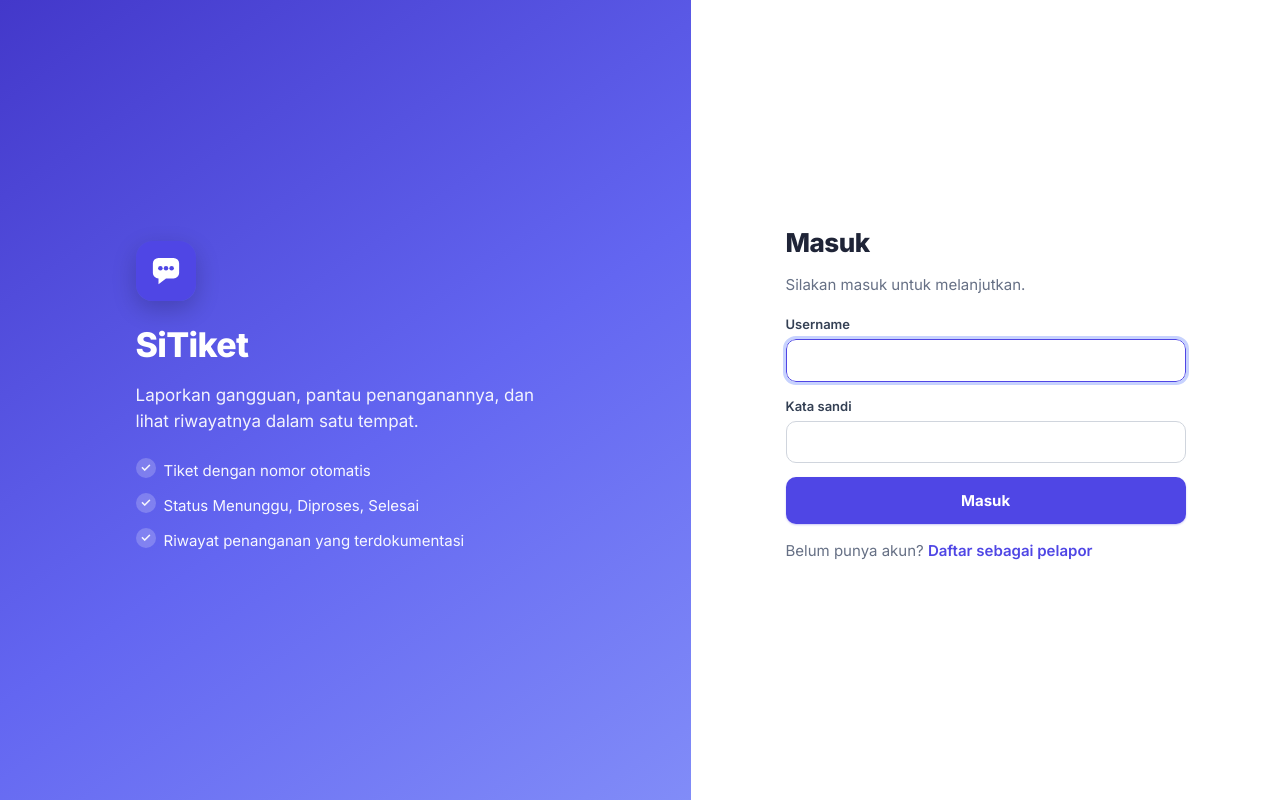
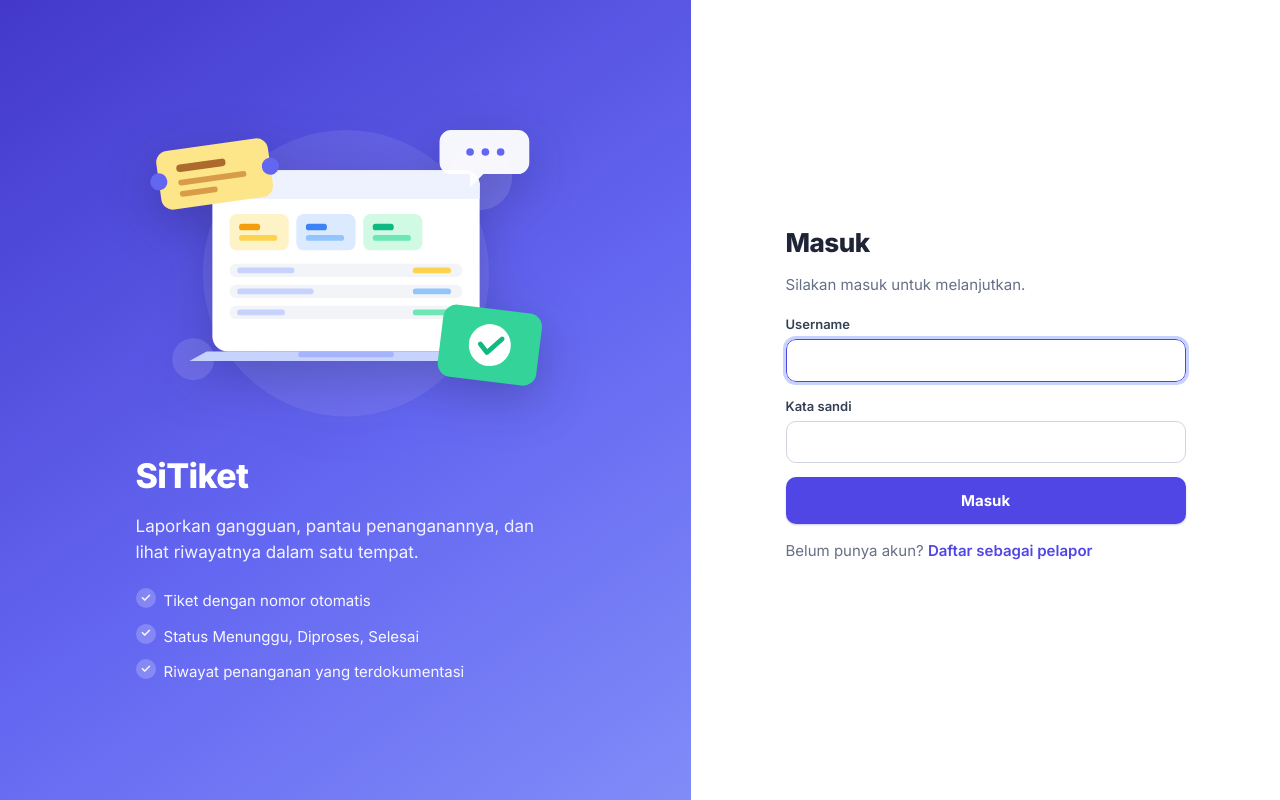
Before and after one commit to tguh182/helpdesk-capstone, a Flask app: page /login?next=/tiket in a window 1280 px wide. Run offline with Flask 3, Linux system fonts and the light colour scheme.

Commit message:
Tambah ilustrasi pada tampilan SiTiket
Co-Authored-By: Claude Sonnet 5.5 <noreply@anthropic.com>
Claude-Session: https://claude.ai/code/session_01EYcqo9bz3YdzMABC9yzZCL

```diff
--- a/static/style.css
+++ b/static/style.css
@@ -90,3 +90,21 @@ body.auth .foot{display:none}
   .who-t{display:none}.bar-in{gap:8px 12px}
   h1{font-size:22px}th,td{padding:10px 8px}
 }
+
+/* ilustrasi & elemen tambahan */
+.ill{display:block;width:100%;height:auto}
+.hero-in .ill{max-width:430px;margin:0 0 24px;filter:drop-shadow(0 14px 24px rgba(30,27,75,.3))}
+.hero-in .logo{display:none}
+.banner{display:flex;align-items:center;justify-content:space-between;gap:24px;background:linear-gradient(120deg,#4338CA,#6366F1 60%,#818CF8);color:#fff;border-radius:var(--r);padding:26px 32px;margin-bottom:20px;box-shadow:var(--sh);overflow:hidden}
+.banner h1{color:#fff;margin:0 0 6px}.banner p{margin:0 0 16px;opacity:.92;max-width:480px;font-size:16px}
+.banner .ill{width:230px;flex:none;margin:-10px 0}
+.btn.light{background:#fff;color:var(--p-d);box-shadow:none}.btn.light:hover{background:#EEF2FF}
+.stat{padding-right:64px}
+.stat .ic{position:absolute;right:16px;top:16px;width:38px;height:38px;border-radius:11px;display:grid;place-items:center;background:var(--p-l);color:var(--p)}
+.stat .ic svg{width:21px;height:21px}
+.st-menunggu .ic{background:#FFFAEB;color:#B54708}.st-diproses .ic{background:#EFF8FF;color:#175CD3}.st-selesai .ic{background:#ECFDF3;color:#067647}.stat.warn .ic{background:#FEF3F2;color:var(--bad)}
+.empty{text-align:center;padding:26px 10px;color:var(--m)}.empty svg{width:170px;height:auto;display:block;margin:0 auto 6px}.empty p{margin:0;font-weight:600}
+.form-split{display:grid;grid-template-columns:minmax(0,1.5fr) minmax(260px,1fr);gap:20px;align-items:start}
+.tips{background:linear-gradient(180deg,#F5F7FF,#fff)}.tips .ill{max-width:240px;margin:0 auto 10px}.tips ul{margin:0;padding-left:20px;color:#475467}.tips li{margin-bottom:6px}
+.card.center{text-align:center}.card.center .ill{max-width:200px;margin:0 auto 10px}
+@media(max-width:820px){.form-split{grid-template-columns:1fr}.banner .ill{display:none}.stat{padding-right:60px}}
--- /dev/null
+++ b/templates/_ill_banner.html
@@ -0,0 +1 @@
+<svg class="ill" viewBox="0 0 220 140" fill="none" aria-hidden="true"><rect x="44" y="22" width="132" height="86" rx="12" fill="#fff" opacity=".95"/><rect x="58" y="38" width="104" height="10" rx="5" fill="#C7D2FE"/><rect x="58" y="58" width="74" height="8" rx="4" fill="#E0E7FF"/><rect x="58" y="76" width="90" height="8" rx="4" fill="#E0E7FF"/><circle cx="160" cy="88" r="24" fill="#34D399"/><path d="m149 88 8 8 14-16" stroke="#fff" stroke-width="5" stroke-linecap="round" stroke-linejoin="round"/><g transform="rotate(-10 44 40)"><rect x="12" y="14" width="64" height="38" rx="9" fill="#FDE68A"/><rect x="24" y="26" width="30" height="6" rx="3" fill="#92400E" opacity=".6"/><rect x="24" y="38" width="22" height="5" rx="2.5" fill="#B45309" opacity=".4"/></g><circle cx="196" cy="30" r="10" fill="#fff" opacity=".3"/><circle cx="20" cy="112" r="7" fill="#fff" opacity=".3"/></svg>
--- /dev/null
+++ b/templates/_ill_empty.html
@@ -0,0 +1 @@
+<div class="empty"><svg viewBox="0 0 200 150" fill="none" aria-hidden="true"><ellipse cx="100" cy="130" rx="64" ry="8" fill="#E5E7EF"/><path d="M38 78 58 34h84l20 44v38a8 8 0 0 1-8 8H46a8 8 0 0 1-8-8z" fill="#EEF2FF" stroke="#A5B4FC" stroke-width="3" stroke-linejoin="round"/><path d="M38 78h42a20 20 0 0 0 40 0h42" stroke="#A5B4FC" stroke-width="3"/><circle cx="100" cy="30" r="16" fill="#6366F1"/><path d="m92 30 6 6 11-12" stroke="#fff" stroke-width="4" stroke-linecap="round" stroke-linejoin="round"/></svg><p>{{ pesan or 'Belum ada tiket.' }}</p></div>
--- /dev/null
+++ b/templates/_ill_error.html
@@ -0,0 +1 @@
+<svg class="ill" viewBox="0 0 220 160" fill="none" aria-hidden="true"><circle cx="110" cy="80" r="66" fill="#EEF2FF"/><path d="M110 34 168 128H52z" fill="#fff" stroke="#A5B4FC" stroke-width="4" stroke-linejoin="round"/><rect x="104" y="64" width="12" height="34" rx="6" fill="#6366F1"/><circle cx="110" cy="111" r="7" fill="#6366F1"/></svg>
--- /dev/null
+++ b/templates/_ill_form.html
@@ -0,0 +1 @@
+<svg class="ill" viewBox="0 0 260 200" fill="none" aria-hidden="true"><circle cx="130" cy="100" r="86" fill="#EEF2FF"/><rect x="70" y="36" width="120" height="140" rx="14" fill="#fff" stroke="#C7D2FE" stroke-width="3"/><rect x="104" y="26" width="52" height="20" rx="8" fill="#6366F1"/><rect x="86" y="64" width="88" height="8" rx="4" fill="#C7D2FE"/><rect x="86" y="84" width="64" height="8" rx="4" fill="#E0E7FF"/><rect x="86" y="104" width="88" height="8" rx="4" fill="#E0E7FF"/><circle cx="94" cy="140" r="9" fill="#34D399"/><path d="m90 140 3 3 6-7" stroke="#fff" stroke-width="2.5" stroke-linecap="round" stroke-linejoin="round"/><rect x="110" y="136" width="56" height="8" rx="4" fill="#D1FAE5"/><g transform="rotate(18 204 70)"><rect x="176" y="48" width="52" height="40" rx="9" fill="#FDE68A"/><circle cx="176" cy="68" r="6" fill="#EEF2FF"/><circle cx="228" cy="68" r="6" fill="#EEF2FF"/><rect x="186" y="62" width="30" height="6" rx="3" fill="#B45309" opacity=".6"/><rect x="186" y="74" width="20" height="5" rx="2.5" fill="#B45309" opacity=".4"/></g><path d="M36 56a14 14 0 0 1 14-14h20a14 14 0 0 1 14 14v10a14 14 0 0 1-14 14H58l-10 10V80h-0a14 14 0 0 1-12-14z" fill="#6366F1"/><circle cx="48" cy="61" r="3" fill="#fff"/><circle cx="58" cy="61" r="3" fill="#fff"/><circle cx="68" cy="61" r="3" fill="#fff"/></svg>
--- /dev/null
+++ b/templates/_ill_hero.html
@@ -0,0 +1,16 @@
+<svg class="ill" viewBox="0 0 440 330" fill="none" xmlns="http://www.w3.org/2000/svg" aria-hidden="true">
+<circle cx="220" cy="170" r="150" fill="#fff" opacity=".08"/><circle cx="360" cy="70" r="34" fill="#fff" opacity=".12"/><circle cx="60" cy="260" r="22" fill="#fff" opacity=".12"/>
+<rect x="80" y="62" width="280" height="190" rx="16" fill="#fff"/>
+<rect x="80" y="62" width="280" height="30" rx="16" fill="#EEF2FF"/><rect x="80" y="76" width="280" height="16" fill="#EEF2FF"/>
+<circle cx="100" cy="77" r="4.5" fill="#F87171"/><circle cx="116" cy="77" r="4.5" fill="#FBBF24"/><circle cx="132" cy="77" r="4.5" fill="#34D399"/>
+<rect x="98" y="108" width="62" height="38" rx="8" fill="#FEF3C7"/><rect x="168" y="108" width="62" height="38" rx="8" fill="#DBEAFE"/><rect x="238" y="108" width="62" height="38" rx="8" fill="#D1FAE5"/>
+<rect x="108" y="118" width="22" height="7" rx="3" fill="#F59E0B"/><rect x="178" y="118" width="22" height="7" rx="3" fill="#3B82F6"/><rect x="248" y="118" width="22" height="7" rx="3" fill="#10B981"/>
+<rect x="108" y="130" width="40" height="6" rx="3" fill="#FCD34D"/><rect x="178" y="130" width="40" height="6" rx="3" fill="#93C5FD"/><rect x="248" y="130" width="40" height="6" rx="3" fill="#6EE7B7"/>
+<rect x="98" y="160" width="244" height="14" rx="7" fill="#F3F4F8"/><rect x="98" y="182" width="244" height="14" rx="7" fill="#F3F4F8"/><rect x="98" y="204" width="244" height="14" rx="7" fill="#F3F4F8"/>
+<rect x="106" y="164" width="60" height="6" rx="3" fill="#C7D2FE"/><rect x="106" y="186" width="80" height="6" rx="3" fill="#C7D2FE"/><rect x="106" y="208" width="50" height="6" rx="3" fill="#C7D2FE"/>
+<rect x="290" y="164" width="40" height="6" rx="3" fill="#FCD34D"/><rect x="290" y="186" width="40" height="6" rx="3" fill="#93C5FD"/><rect x="290" y="208" width="40" height="6" rx="3" fill="#6EE7B7"/>
+<path d="M56 262h328l-18-10H74z" fill="#C7D2FE"/><rect x="170" y="252" width="100" height="6" rx="3" fill="#A5B4FC"/>
+<g transform="rotate(-8 90 70)"><rect x="24" y="34" width="118" height="62" rx="12" fill="#FDE68A"/><circle cx="24" cy="65" r="9" fill="#6366F1"/><circle cx="142" cy="65" r="9" fill="#6366F1"/><rect x="44" y="50" width="52" height="8" rx="4" fill="#92400E" opacity=".75"/><rect x="44" y="66" width="72" height="6" rx="3" fill="#B45309" opacity=".5"/><rect x="44" y="78" width="40" height="6" rx="3" fill="#B45309" opacity=".5"/></g>
+<g transform="rotate(7 360 250)"><rect x="318" y="206" width="104" height="76" rx="14" fill="#34D399"/><circle cx="370" cy="244" r="22" fill="#fff"/><path d="m360 244 8 8 14-16" stroke="#10B981" stroke-width="5" stroke-linecap="round" stroke-linejoin="round"/></g>
+<path d="M330 20h70a12 12 0 0 1 12 12v22a12 12 0 0 1-12 12h-36l-14 14v-14h-20a12 12 0 0 1-12-12V32a12 12 0 0 1 12-12z" fill="#fff" opacity=".95"/><circle cx="350" cy="43" r="4" fill="#6366F1"/><circle cx="366" cy="43" r="4" fill="#6366F1"/><circle cx="382" cy="43" r="4" fill="#6366F1"/>
+</svg>
--- a/templates/daftar.html
+++ b/templates/daftar.html
@@ -1,6 +1,6 @@
 {% extends 'base.html' %}{% block title %}Daftar{% endblock %}
 {% block bodyclass %}auth{% endblock %}
-{% block outer %}<div class="auth-hero"><div class="hero-in">{% include '_logo.html' %}<h2>{{ APP_NAME }}</h2><p>Daftar sebagai pelapor untuk mulai membuat dan memantau laporan gangguan.</p></div></div>
+{% block outer %}<div class="auth-hero"><div class="hero-in">{% include '_ill_hero.html' %}<h2>{{ APP_NAME }}</h2><p>Daftar sebagai pelapor untuk mulai membuat dan memantau laporan gangguan.</p></div></div>
 <main class="auth-form">{% with m = get_flashed_messages(with_categories=true) %}{% for c, t in m %}<div class="flash {{ c }}" role="alert">{{ t }}</div>{% endfor %}{% endwith %}<div class="card narrow"><h1>Daftar Akun Pelapor</h1>
 <form method="post"><input type="hidden" name="_csrf" value="{{ csrf_token() }}">
 <label>Nama lengkap<input name="nama" required></label>
--- a/templates/error.html
+++ b/templates/error.html
@@ -1,2 +1,2 @@
 {% extends 'base.html' %}{% block title %}Kesalahan {{ kode }}{% endblock %}
-{% block body %}<div class="card narrow"><h1>{{ kode }}</h1><p>{{ pesan }}</p><a class="btn" href="{{ url_for('index') }}">Kembali</a></div>{% endblock %}
+{% block body %}<div class="card narrow center">{% include "_ill_error.html" %}<h1>{{ kode }}</h1><p>{{ pesan }}</p><a class="btn" href="{{ url_for('index') }}">Kembali</a></div>{% endblock %}
--- a/templates/login.html
+++ b/templates/login.html
@@ -1,6 +1,6 @@
 {% extends 'base.html' %}{% block title %}Login{% endblock %}
 {% block bodyclass %}auth{% endblock %}
-{% block outer %}<div class="auth-hero"><div class="hero-in">{% include "_logo.html" %}<h2>{{ APP_NAME }}</h2><p>Laporkan gangguan, pantau penanganannya, dan lihat riwayatnya dalam satu tempat.</p>
+{% block outer %}<div class="auth-hero"><div class="hero-in">{% include "_ill_hero.html" %}<h2>{{ APP_NAME }}</h2><p>Laporkan gangguan, pantau penanganannya, dan lihat riwayatnya dalam satu tempat.</p>
 <ul><li>Tiket dengan nomor otomatis</li><li>Status Menunggu, Diproses, Selesai</li><li>Riwayat penanganan yang terdokumentasi</li></ul></div></div>
 <main class="auth-form">{% with m = get_flashed_messages(with_categories=true) %}{% for c, t in m %}<div class="flash {{ c }}" role="alert">{{ t }}</div>{% endfor %}{% endwith %}<div class="card narrow"><h1>Masuk</h1><p class="muted sub">Silakan masuk untuk melanjutkan.</p>
 <form method="post"><input type="hidden" name="_csrf" value="{{ csrf_token() }}">
--- a/templates/tiket_baru.html
+++ b/templates/tiket_baru.html
@@ -1,7 +1,8 @@
 {% extends 'base.html' %}{% block title %}Buat Laporan{% endblock %}
-{% block body %}<div class="card narrow wide"><h1>Formulir Laporan Gangguan</h1>
+{% block body %}<div class="form-split"><div class="card"><h1>Formulir Laporan Gangguan</h1>
 <form method="post"><input type="hidden" name="_csrf" value="{{ csrf_token() }}">
 <label>Judul laporan<input name="judul" maxlength="150" required value="{{ f.get('judul','') }}"></label>
 <label>Kategori<select name="kategori_id" required><option value="">Pilih kategori</option>{% for k in kat %}<option value="{{ k.id }}" {{ 'selected' if f.get('kategori_id','')|string==k.id|string }}>{{ k.nama }}</option>{% endfor %}</select></label>
 <label>Deskripsi gangguan<textarea name="deskripsi" rows="6" maxlength="3000" required>{{ f.get('deskripsi','') }}</textarea></label>
-<button class="btn">Kirim laporan</button></form></div>{% endblock %}
+<button class="btn">Kirim laporan</button></form></div>
+<aside class="tips card">{% include '_ill_form.html' %}<h2>Tips melapor</h2><ul><li>Tulis judul yang singkat dan jelas.</li><li>Pilih kategori yang paling sesuai.</li><li>Jelaskan kapan masalah mulai terjadi dan apa yang sudah dicoba.</li></ul></aside></div>{% endblock %}
--- a/templates/tiket_list.html
+++ b/templates/tiket_list.html
@@ -5,4 +5,4 @@
 <button class="btn">Cari</button></form>
 <div class="card scroll">{% if rows %}<table><thead><tr><th>Nomor</th><th>Judul</th><th>Kategori</th><th>Prioritas</th><th>Pelapor</th><th>Petugas</th><th>Status</th></tr></thead><tbody>
 {% for t in rows %}<tr><td><a href="{{ url_for('tiket_detail', tid=t.id) }}">{{ t.nomor }}</a></td><td>{{ t.judul }}</td><td>{{ t.kategori }}</td><td><span class="pri p-{{ t.prioritas|lower }}">{{ t.prioritas }}</span></td><td>{{ t.pelapor }}</td><td>{{ t.petugas or '-' }}</td><td>{% with s=t.status %}{% include '_status.html' %}{% endwith %}</td></tr>{% endfor %}
-</tbody></table>{% else %}<p class="muted">Tidak ada tiket.</p>{% endif %}</div>{% endblock %}
+</tbody></table>{% else %}{% with pesan='Tidak ada tiket yang cocok.' %}{% include '_ill_empty.html' %}{% endwith %}{% endif %}</div>{% endblock %}
```
Also changed, not shown: templates/_icons.html (added, +8 -0 lines), templates/dashboard.html (+6 -6 lines), README.md.
